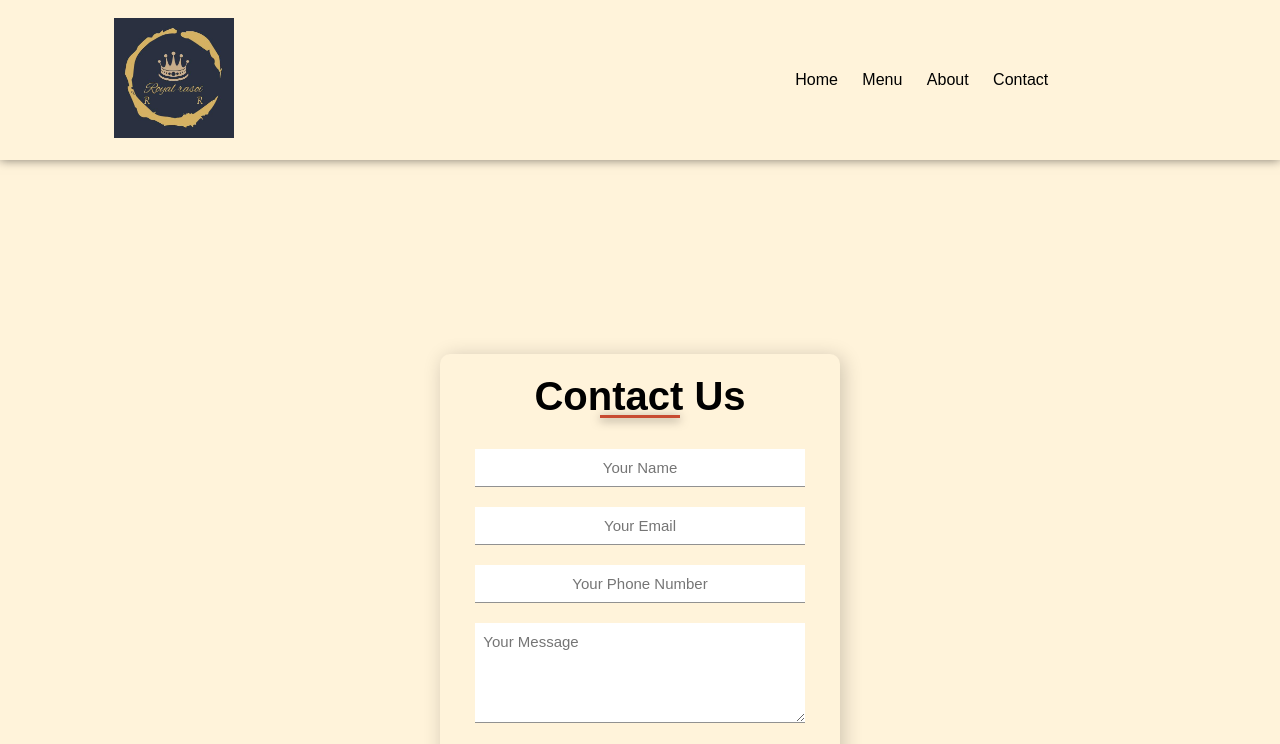
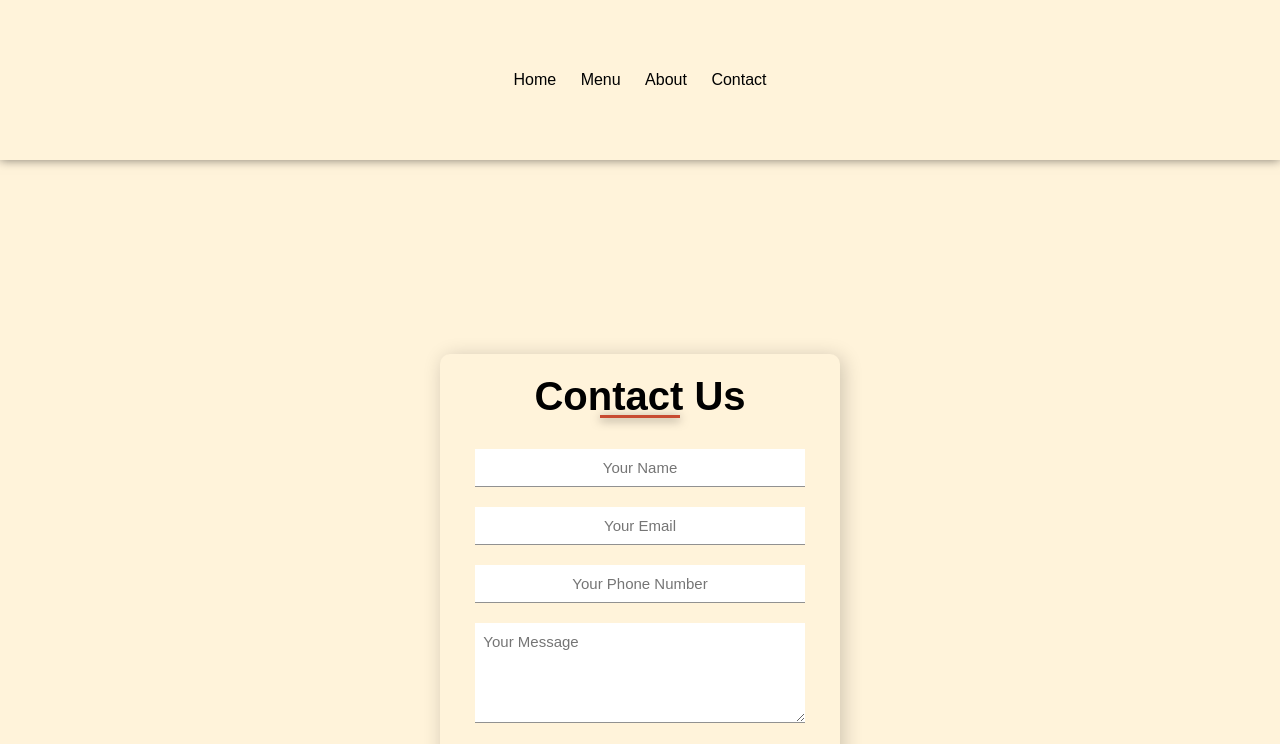
Before and after one commit to Kavya104-V/Royal_Rasoi, a plain HTML site: page contact.html in a window 1280 px wide. Shown: the top 744 px of the page. Drawn offline with Linux system fonts and the light colour scheme; files whose address does not match are found by name.

Commit message:
changesss

```diff
--- a/contact.html
+++ b/contact.html
@@ -12,11 +12,7 @@
 
      <nav>
 
-        <div class="logo">
-            <a href="index.html">
-                <img src="C:\Users\vkavy\Downloads\royal\Royal_Rasoi\logo.jpeg">
-            </a>
-        </div>
+
 
         <ul>
             <li><a href="index.html">Home</a></li>
```
Also changed, not shown: about.html (+1 -5 lines), index.html (+1 -1 lines), menu.html (+1 -3 lines).
